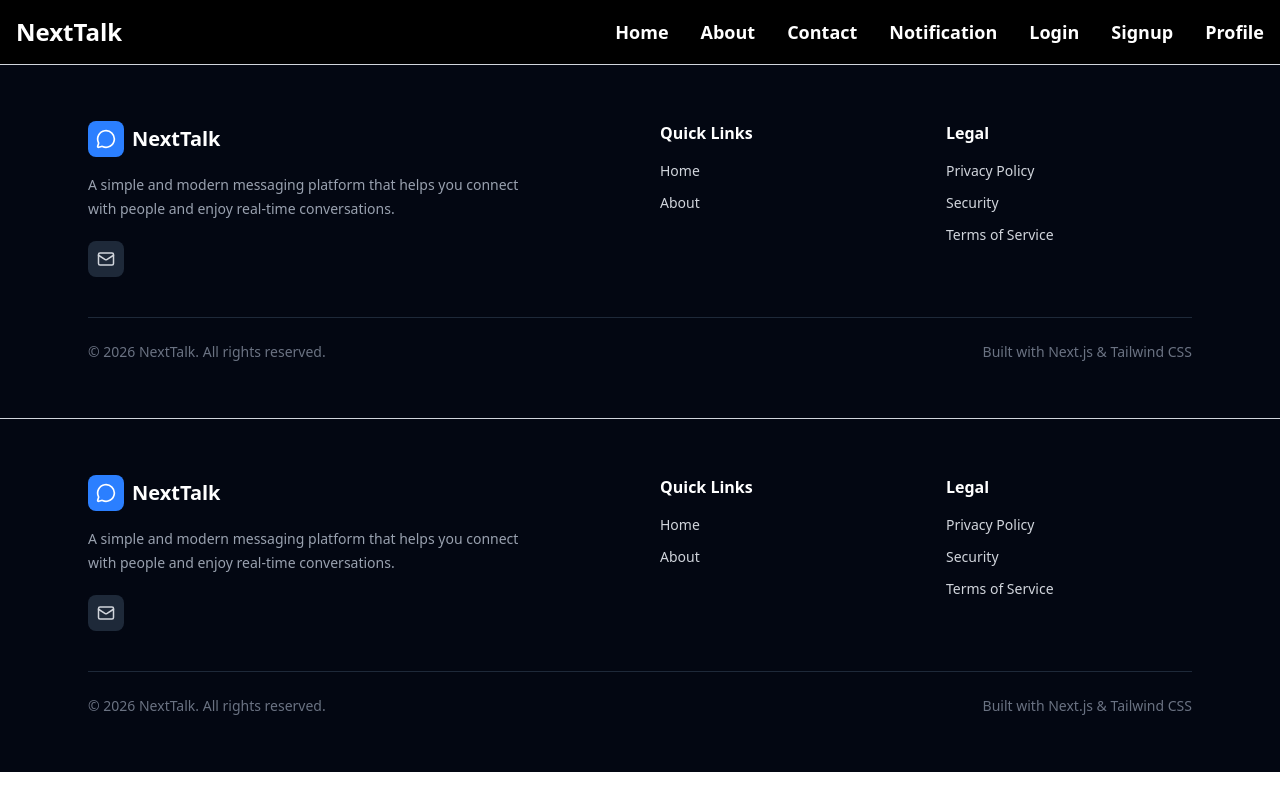
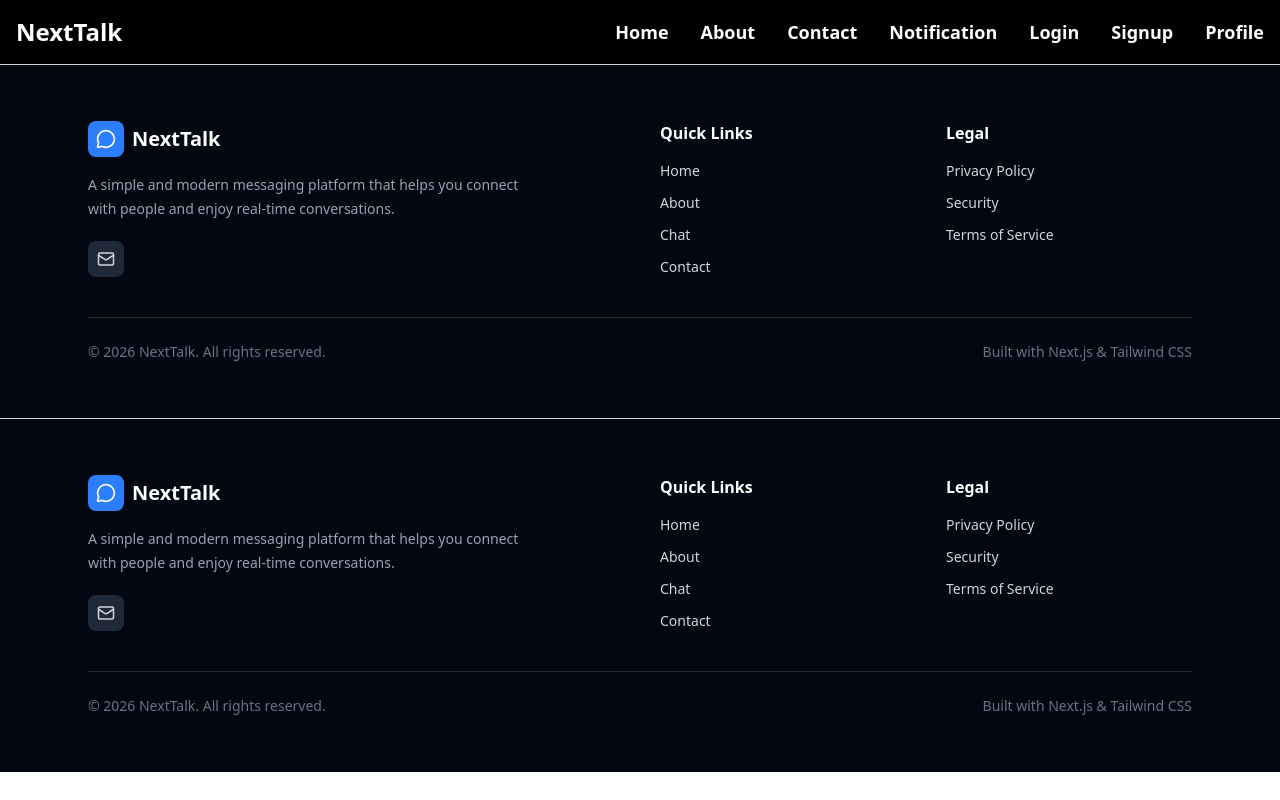
Before and after one commit to gauravkumar2005/NextTalk, a Next.js app: page /footer in a window 1280 px wide. Built offline with nearby package versions, Linux system fonts and the light colour scheme.

Commit message:
update footer page

```diff
--- a/app/footer/page.js
+++ b/app/footer/page.js
@@ -52,6 +52,13 @@
                 About
               </Link>
 
+              <Link href="/chat" className="transition hover:text-white">
+                Chat
+              </Link>
+
+              <Link href="/contact" className="transition hover:text-white">
+                Contact
+              </Link>
             </div>
           </div>
 
```
